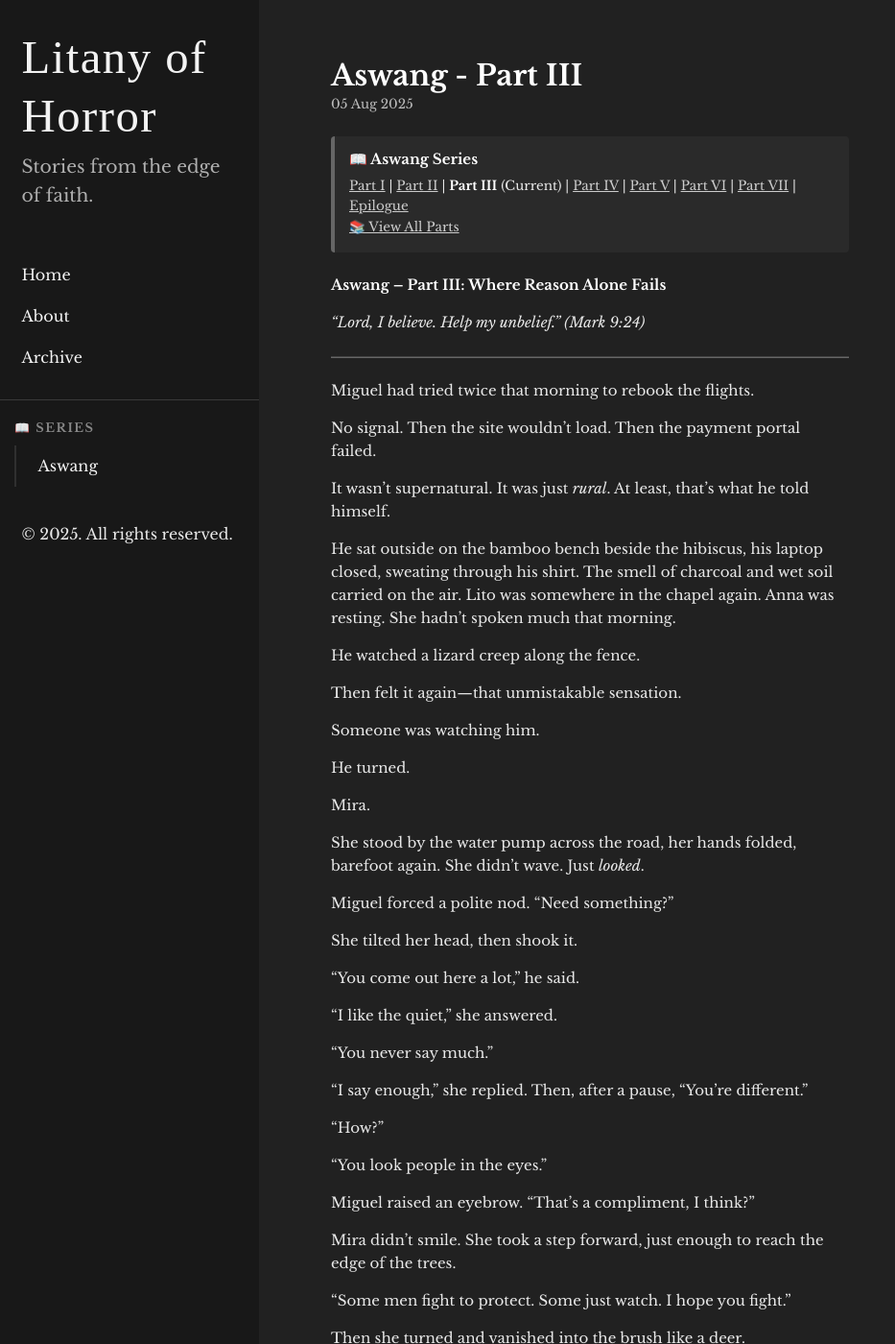
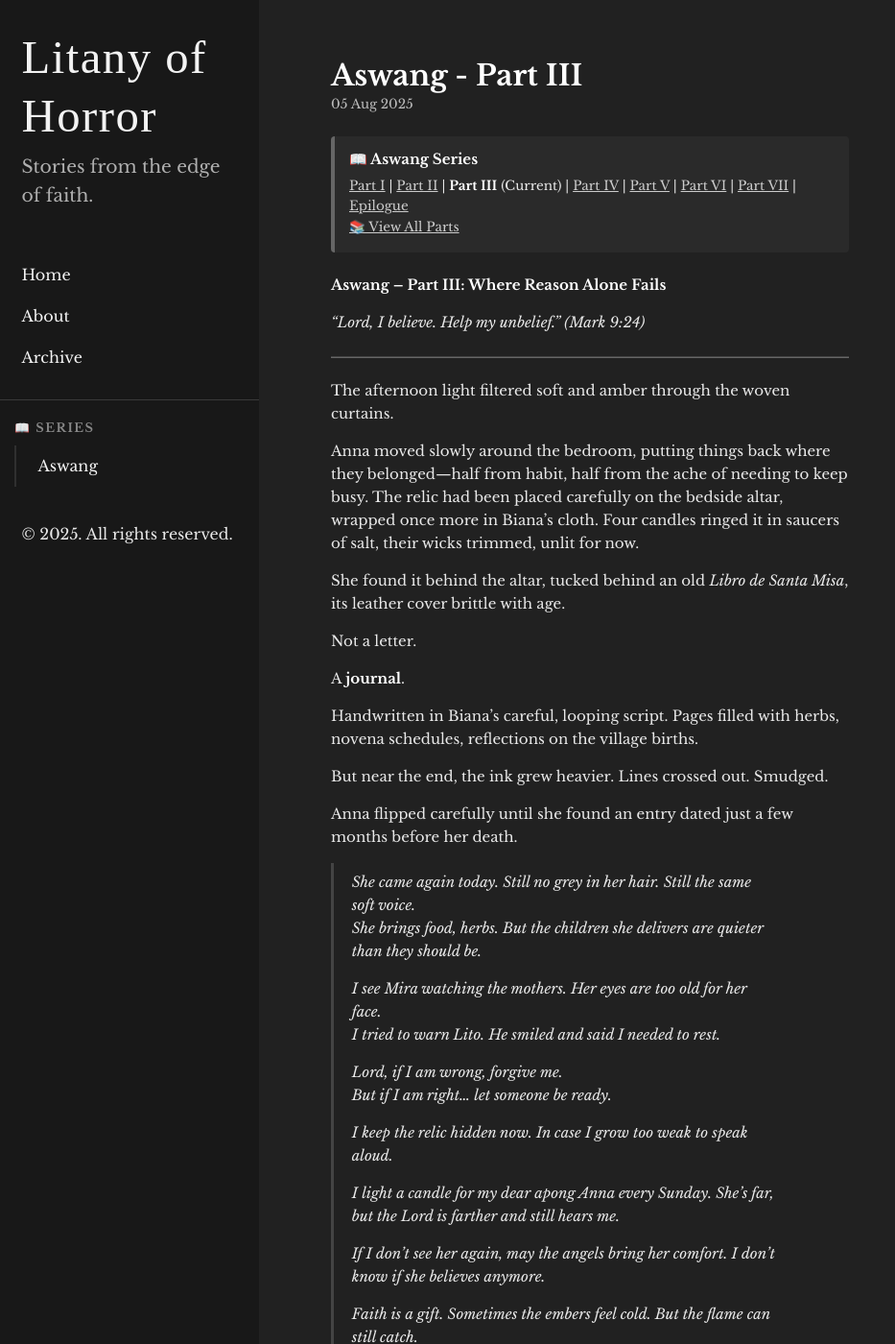
Before and after one commit to fearfulsmtry/litany-of-horror, a Jekyll site: the page built from _posts/2025-08-05-aswang-part-iii.md, in a window 1280 px wide and 1400 px high. Shown: the whole window at 96% size, without its empty margins (0-933 px from the left). Built offline with Jekyll 4.4.1, drawn with Linux system fonts in a browser that asks for light colours; some web fonts are replaced; some of the changed text lies outside the part shown.

Commit message:
Refine Aswang series with enhanced atmosphere and continuity

```diff
--- a/_posts/2025-08-05-aswang-part-ii.md
+++ b/_posts/2025-08-05-aswang-part-ii.md
@@ -182,25 +182,25 @@
 
 That night, Anna couldn’t sleep.
 
-She thought of Riza’s baby. Of the way Mira had looked at Lito. Of how Belen hadn’t wept.
+Miguel’s breathing was slow beside her. The baby shifted once, then stilled.
 
-At some point, she rose and stepped into the moonlight outside the house, barefoot. The night air clung to her like a veil.
+The room was too quiet.
 
-She saw her reflection in the window—and something behind her.
+Then she heard it—
+faint, steady breathing that wasn’t hers, and wasn’t Miguel’s.
 
-A figure standing at the far end of the road.
+It came from the corner near the window.
 
-Slim. Still. Watching.
+She stayed still, fingers tightening around the reliquary under her pillow.
 
-She turned around.
+The breathing drew closer.
 
-No one was there.
+A slow exhale brushed the air in front of her face.
 
-But in the distance, she heard a quiet, measured humming.
+Anna shut her eyes and prayed without words.
 
-Not tuneless.
-
-Just empty.
+When she looked again, the corner was empty—
+but the curtain swayed, though the window was shut.
 
 ---
 
@@ -232,35 +232,45 @@
 
 ---
 
-That evening, Miguel stayed outside after dinner, fiddling with the bamboo gate. It squeaked too easily. He wanted to reinforce it, maybe string something across the top.
+That evening, Miguel stayed outside after dinner, fiddling with the bamboo gate. It squeaked too easily; he wanted to reinforce it, maybe string something across the top.
 
 Anna watched him from the window—then noticed she wasn’t alone.
 
-Across the narrow road, by the shadow of the trees, stood Mira.
+Across the narrow road, in the shadow of the trees, stood Mira.
 
-She said nothing. Didn’t wave. Just… watched.
+She said nothing. Didn’t wave. Just… watched. Barefoot again. A small clay cup cradled in her hands.
 
 Miguel hadn’t noticed.
 
-Anna stepped outside, hands on her belly. “Can I help you?”
+Anna stepped outside, one hand over her belly. “Can I help you?”
 
-Mira blinked once.
+Mira blinked once, then shifted her gaze to Miguel.
 
-Then stepped forward, barefoot, holding something in her hands.
+“You come out here a lot,” she said. Her voice was quiet but sharp, like a needle pulled through fabric.
 
-A small clay cup.
+Miguel turned, startled. “I like the quiet.”
 
-“For your husband,” she said. Her voice was quiet but sharp, like a needle pulled through fabric. “To ease the nerves. Belen made it.”
+She tilted her head. “Most people here don’t.”
+
+“Maybe I’m different,” he said.
+
+“You are,” she replied. “You look people in the eyes.”
+
+Anna’s skin prickled.
+
+Mira stepped forward, holding out the cup. “For your husband. To ease the nerves. Belen made it.”
 
 Anna didn’t move to take it.
 
-“I can leave it here,” Mira said, and set it gently on the post.
+“I can leave it here,” Mira said, and set it gently on the post. She turned to go, then paused.
 
-She turned to leave, but paused.
+Her eyes fixed on Miguel’s hands where they gripped the gate. “Strong hands. Kind hands.”
 
-Then added, almost as an afterthought: “He has strong hands. Kind hands.”
+A beat of silence.
 
-She walked off, her feet making no sound on the stone.
+“I hope you fight,” she added, almost like a blessing — or a dare.
+
+Then she walked off, feet making no sound on the stone.
 
 ---
 
--- a/_posts/2025-08-05-aswang-part-iii.md
+++ b/_posts/2025-08-05-aswang-part-iii.md
@@ -14,49 +14,66 @@
 
 ---
 
+The afternoon light filtered soft and amber through the woven curtains.
+
+Anna moved slowly around the bedroom, putting things back where they belonged—half from habit, half from the ache of needing to keep busy. The relic had been placed carefully on the bedside altar, wrapped once more in Biana’s cloth. Four candles ringed it in saucers of salt, their wicks trimmed, unlit for now.
+
+She found it behind the altar, tucked behind an old _Libro de Santa Misa_, its leather cover brittle with age.
+
+Not a letter.
+
+A **journal**.
+
+Handwritten in Biana’s careful, looping script. Pages filled with herbs, novena schedules, reflections on the village births.
+
+But near the end, the ink grew heavier. Lines crossed out. Smudged.
+
+Anna flipped carefully until she found an entry dated just a few months before her death.
+
+> _She came again today. Still no grey in her hair. Still the same soft voice._
+> _She brings food, herbs. But the children she delivers are quieter than they should be._
+>
+> _I see Mira watching the mothers. Her eyes are too old for her face._
+> _I tried to warn Lito. He smiled and said I needed to rest._
+>
+> _Lord, if I am wrong, forgive me._
+> _But if I am right… let someone be ready._
+>
+> _I keep the relic hidden now. In case I grow too weak to speak aloud._
+>
+> _I light a candle for my dear apong Anna every Sunday. She’s far, but the Lord is farther and still hears me._
+>
+> _If I don’t see her again, may the angels bring her comfort. I don’t know if she believes anymore._
+>
+> _Faith is a gift. Sometimes the embers feel cold. But the flame can still catch._
+
+Anna stopped reading.
+
+Her throat closed.
+
+She touched the edge of the page. It smelled faintly of candle wax and bay leaf.
+
+“I’m here, Lola,” she whispered. “I’m here now.”
+
+---
+
 Miguel had tried twice that morning to rebook the flights.
 
 No signal. Then the site wouldn’t load. Then the payment portal failed.
 
-It wasn’t supernatural. It was just _rural_. At least, that’s what he told himself.
+It wasn’t supernatural. It was just rural. At least, that’s what he told himself.
 
-He sat outside on the bamboo bench beside the hibiscus, his laptop closed, sweating through his shirt. The smell of charcoal and wet soil carried on the air. Lito was somewhere in the chapel again. Anna was resting. She hadn’t spoken much that morning.
+He sat outside on the bamboo bench beside the hibiscus, laptop closed, sweating through his shirt. The smell of charcoal and wet soil carried on the air. Lito was somewhere in the chapel again. Anna was resting. She hadn’t spoken much that morning.
+
+He ran his thumb absently along a splinter in the bench, thinking of the night before—Mira’s quiet shape in the road, the clay cup she’d left on the gatepost, her voice like a thread pulled tight: I hope you fight.
+
+He hadn’t told Anna, but he kept replaying the way she said it. Not mocking. Not kind. Just… certain.
 
 He watched a lizard creep along the fence.
 
-Then felt it again—that unmistakable sensation.
+And felt it again—that unmistakable sensation.
 
 Someone was watching him.
-
-He turned.
-
-Mira.
-
-She stood by the water pump across the road, her hands folded, barefoot again. She didn’t wave. Just _looked_.
-
-Miguel forced a polite nod. “Need something?”
-
-She tilted her head, then shook it.
-
-“You come out here a lot,” he said.
-
-“I like the quiet,” she answered.
-
-“You never say much.”
-
-“I say enough,” she replied. Then, after a pause, “You’re different.”
-
-“How?”
-
-“You look people in the eyes.”
-
-Miguel raised an eyebrow. “That’s a compliment, I think?”
-
-Mira didn’t smile. She took a step forward, just enough to reach the edge of the trees.
-
-“Some men fight to protect. Some just watch. I hope you fight.”
-
-Then she turned and vanished into the brush like a deer.
 
 ---
 
@@ -180,35 +197,17 @@
 
 Anna woke first—heart pounding, sweat clinging to her skin. The dream had been strange: she was back in the field, only now the stalks of rice were shaped like limbs. Belen stood in the distance, wearing white, mouth full of ash.
 
-Then came the sound.
+Miguel froze halfway across the sala.
 
-Faint.
+The candles on the altar were lit. They hadn’t been lit that morning.
 
-**A baby crying.**
+The flames were black.
 
-At first, Anna thought it was inside her own head—some memory, some phantom echo of what was coming.
+Smoke curled inward, drawn into the brass reliquary like it was breathing.
 
-Then Miguel sat up beside her.
+Anna stepped into the doorway, eyes wide. “Don’t touch it.”
 
-“You hear that?” he whispered.
-
-She nodded.
-
-They waited.
-
-The cry came again.
-
-Wet. Gurgling. Desperate.
-
-**From beneath the floorboards.**
-
-Miguel stood slowly, every step careful. Anna clutched the reliquary under her pillow, lips moving silently. The baby stirred inside her, not in panic—but like it was listening.
-
-He moved to the corner of the room where the bamboo slats met the edge of the house and crouched. Pressed his ear to the floor.
-
-The crying shifted—**laughter now.**
-
-Childlike. Unformed. Wrong.
+The wicks sputtered once, then went out — leaving only the smell of rotting flowers.
 
 Then silence.
 
--- a/_posts/2025-08-05-aswang-part-iv.md
+++ b/_posts/2025-08-05-aswang-part-iv.md
@@ -14,58 +14,17 @@
 
 ---
 
-The afternoon light filtered soft and amber through the woven curtains.
+Dawn came muted, the light thin as if the sun had been kept at bay.
 
-Anna moved slowly around the bedroom, putting things back where they belonged—half from habit, half from the ache of needing to keep busy. The relic had been placed carefully on the bedside altar, wrapped once more in Biana’s cloth. Four candles ringed it in saucers of salt, their wicks trimmed, unlit for now.
+Anna moved through the sala, checking each candle, each line of salt Miguel had laid the night before. All were unbroken.
 
-She found it behind the altar, tucked behind an old _Libro de Santa Misa_, its leather cover brittle with age.
+She’d barely finished when Miguel called to her from the back window — his voice low, alarmed.
 
-Not a letter.
-
-A **journal**.
-
-Handwritten in Biana’s careful, looping script. Pages filled with herbs, novena schedules, reflections on the village births.
-
-But near the end, the ink grew heavier. Lines crossed out. Smudged.
-
-Anna flipped carefully until she found an entry dated just a few months before her death.
-
-> _She came again today. Still no grey in her hair. Still the same soft voice._
-> _She brings food, herbs. But the children she delivers are quieter than they should be._
->
-> _I see Mira watching the mothers. Her eyes are too old for her face._
-> _I tried to warn Lito. He smiled and said I needed to rest._
->
-> _Lord, if I am wrong, forgive me._
-> _But if I am right… let someone be ready._
->
-> _I keep the relic hidden now. In case I grow too weak to speak aloud._
->
-> _I light a candle for my dear apong Anna every Sunday. She’s far, but the Lord is farther and still hears me._
->
-> _If I don’t see her again, may the angels bring her comfort. I don’t know if she believes anymore._
->
-> _Faith is a gift. Sometimes the embers feel cold. But the flame can still catch._
-
-Anna stopped reading.
-
-Her throat closed.
-
-She touched the edge of the page. It smelled faintly of candle wax and bay leaf.
-
-“I’m here, Lola,” she whispered. “I’m here now.”
-
----
-
-Outside, Miguel called to her—his voice low, alarmed.
-
-She stepped outside and followed him toward the back window.
-
-He pointed.
+She followed him outside.
 
 The salt line was broken.
 
-A single **bare footprint**, long and delicate, marred the white arc.
+A single bare footprint, long and delicate, marred the white arc.
 
 Too small for Miguel. Too wrong for a child.
 
```
Also changed, not shown: other parts of _posts/2025-08-05-aswang-part-iii.md (+3 -3 lines), _posts/2025-08-04-aswang-part-i.md (+11 -2 lines), _posts/2025-08-05-aswang-part-vii.md (+1 -2 lines).
